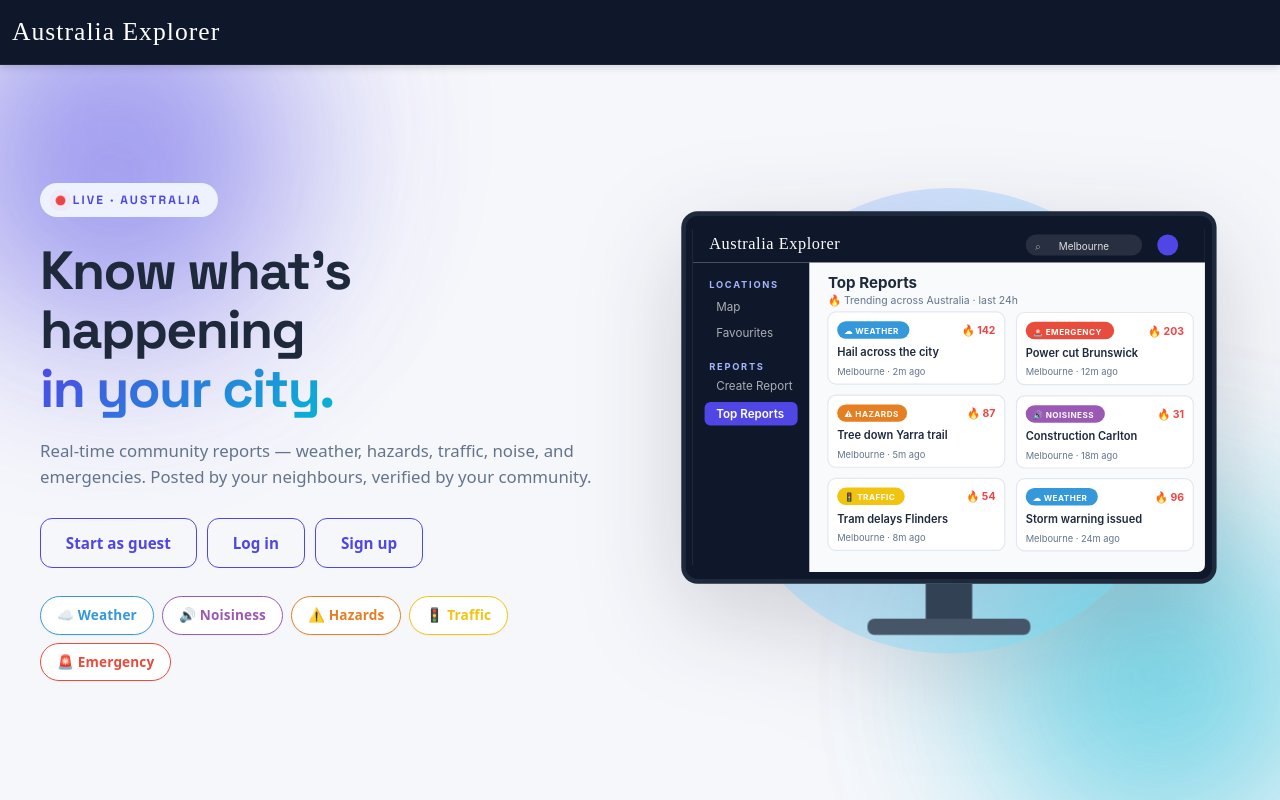
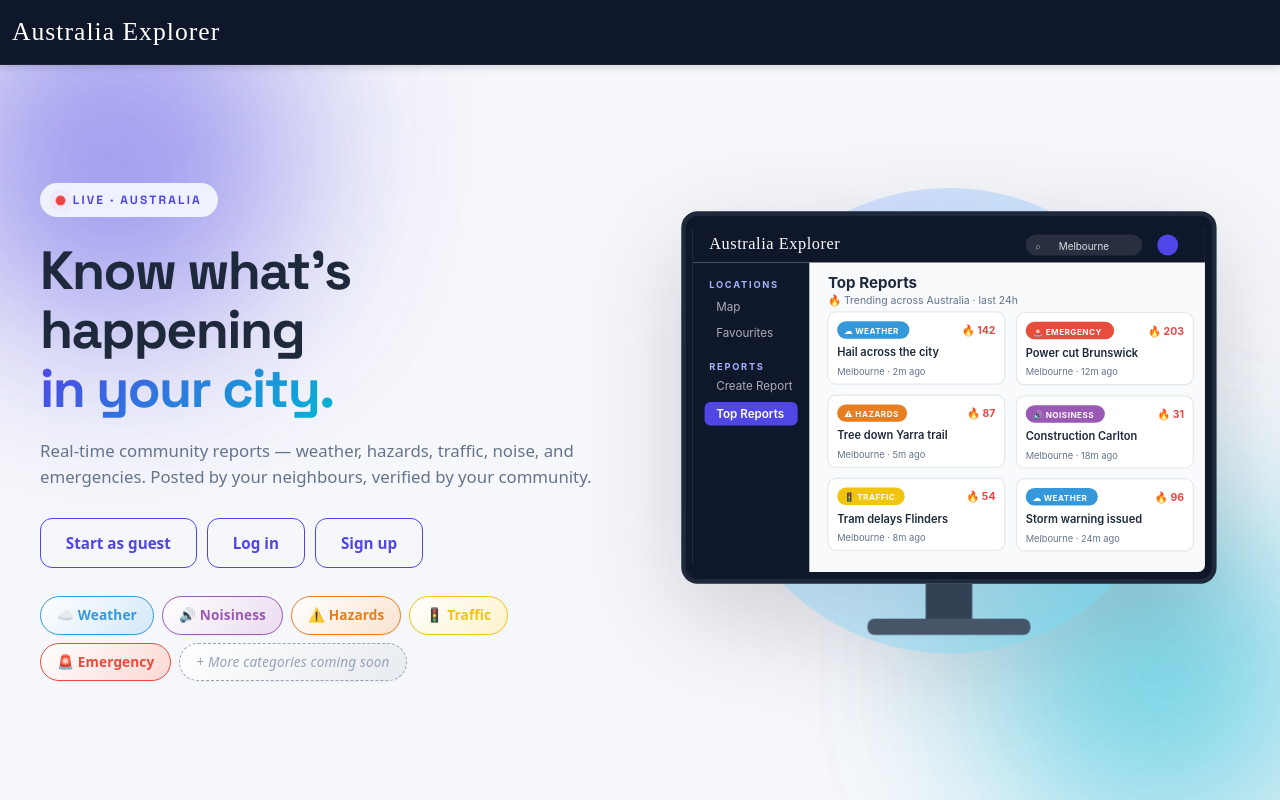
Before and after one commit to jono1762/cits3403-project, a Flask app: page / in a window 1280 px wide. Run offline with Flask 3, Linux system fonts and the light colour scheme; some libraries are stand-ins or nearby versions; some web fonts are replaced.

Commit message:
categories css design

```diff
--- a/app/static/css/landing.css
+++ b/app/static/css/landing.css
@@ -227,23 +227,41 @@
     gap: 0.4rem;
     padding: 0.5rem 1rem;
     border-radius: 999px;
-    background: #fff;
+    /* subtle diagonal shading: white in the top-left fading into a tint of the
+       category colour in the bottom-right — gives the pill a 3D / glossy feel */
+    background: linear-gradient(135deg, #ffffff 0%, color-mix(in srgb, var(--cat) 22%, white) 100%);
     border: 1.5px solid var(--cat);
     color: var(--cat);
     font-size: 0.85rem;
     font-weight: 600;
     letter-spacing: 0.01em;
     box-shadow: 0 1px 2px rgba(15, 23, 42, 0.04);
-    transition: background 0.2s ease, color 0.2s ease,
-                transform 0.18s ease, box-shadow 0.18s ease;
+    transition: background 0.22s ease, color 0.22s ease,
+                transform 0.18s ease, box-shadow 0.22s ease;
     cursor: default;
 }
 
 .landing-cat:hover {
-    background: var(--cat);
+    /* on hover the gradient deepens — category colour fades to a darker shade of itself */
+    background: linear-gradient(135deg, var(--cat) 0%, color-mix(in srgb, var(--cat) 75%, black) 100%);
     color: #fff;
     transform: translateY(-2px);
-    box-shadow: 0 6px 14px rgba(15, 23, 42, 0.14);
+    box-shadow: 0 8px 16px color-mix(in srgb, var(--cat) 35%, transparent);
+}
+
+/* "Coming soon" placeholder pill — muted slate, dashed border, no hover lift */
+.landing-cat-soon {
+    border-style: dashed !important;
+    font-style: italic;
+    font-weight: 500;
+}
+
+.landing-cat-soon:hover {
+    background: linear-gradient(135deg, #ffffff 0%, color-mix(in srgb, var(--cat) 22%, white) 100%);
+    color: var(--cat);
+    transform: none;
+    box-shadow: 0 1px 2px rgba(15, 23, 42, 0.04);
+    cursor: default;
 }
 
 
--- a/app/templates/landing.html
+++ b/app/templates/landing.html
@@ -40,6 +40,8 @@
                 <span class="landing-cat" style="--cat:#e67e22">⚠️ Hazards</span>
                 <span class="landing-cat" style="--cat:#f1c40f">🚦 Traffic</span>
                 <span class="landing-cat" style="--cat:#e74c3c">🚨 Emergency</span>
+                {# coming-soon placeholder — single muted pill teasing future categories #}
+                <span class="landing-cat landing-cat-soon" style="--cat:#94a3b8">+ More categories coming soon</span>
             </div>
         </div>
 
```
